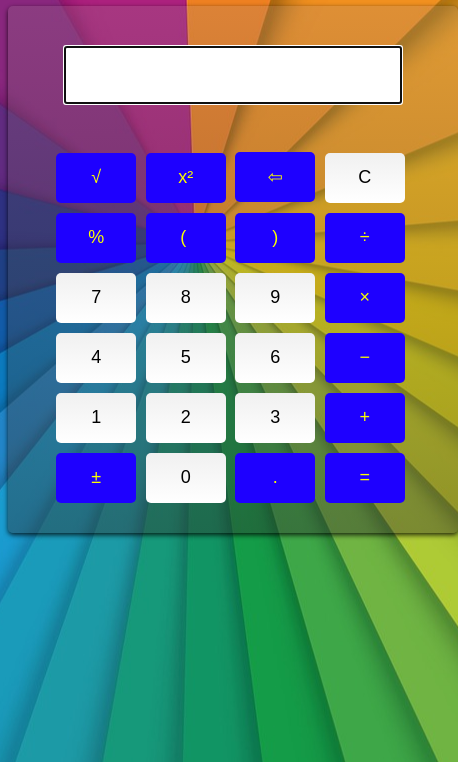
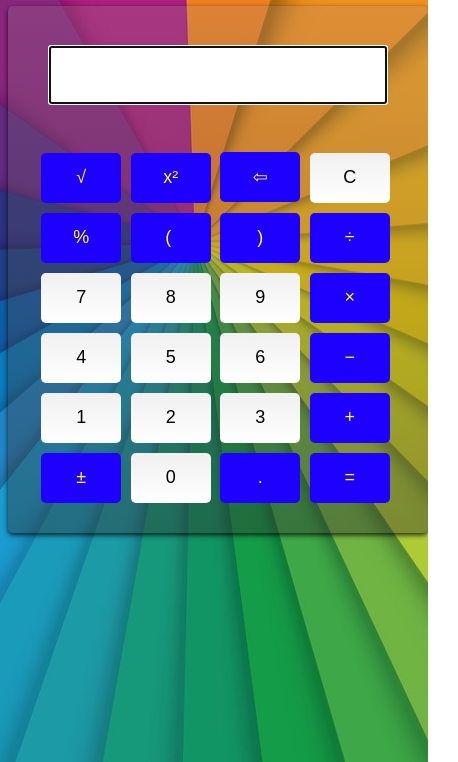
Before and after one commit to Vane-SDev/Calculadora, a website: page index.html in a window 390 px wide. Shown: the part 82-844 px from the top of the page, 458 px wide, since content can reach past the window. Drawn offline with Linux system fonts and the light colour scheme.

Commit message:
estilos de mobile

```diff
--- a/style.css
+++ b/style.css
@@ -18,7 +18,7 @@ h2 {
 }
 
 .calculadora {
-  width: 410px;
+  width: 380px;
   margin: 0 auto;
   background: linear-gradient(180deg,#958c8c34, #302c2c68);
   padding: 20px;
```
